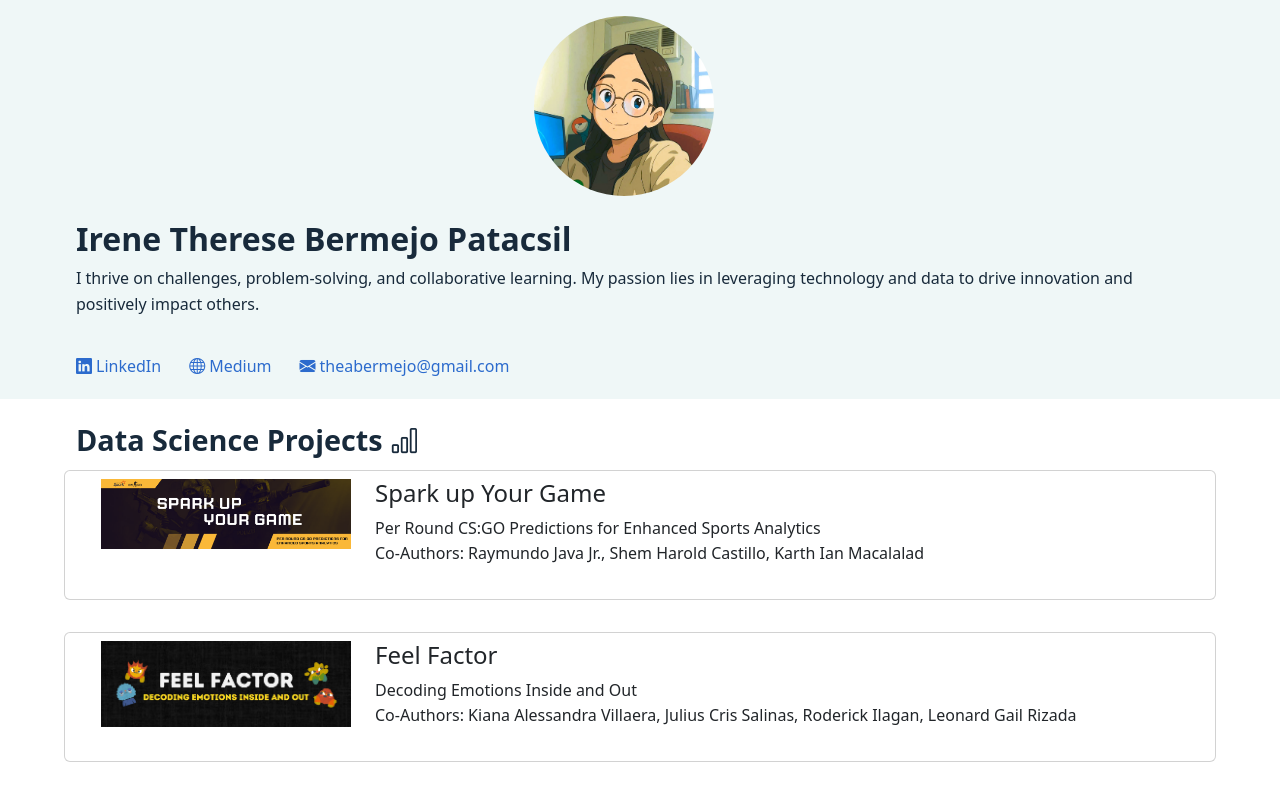
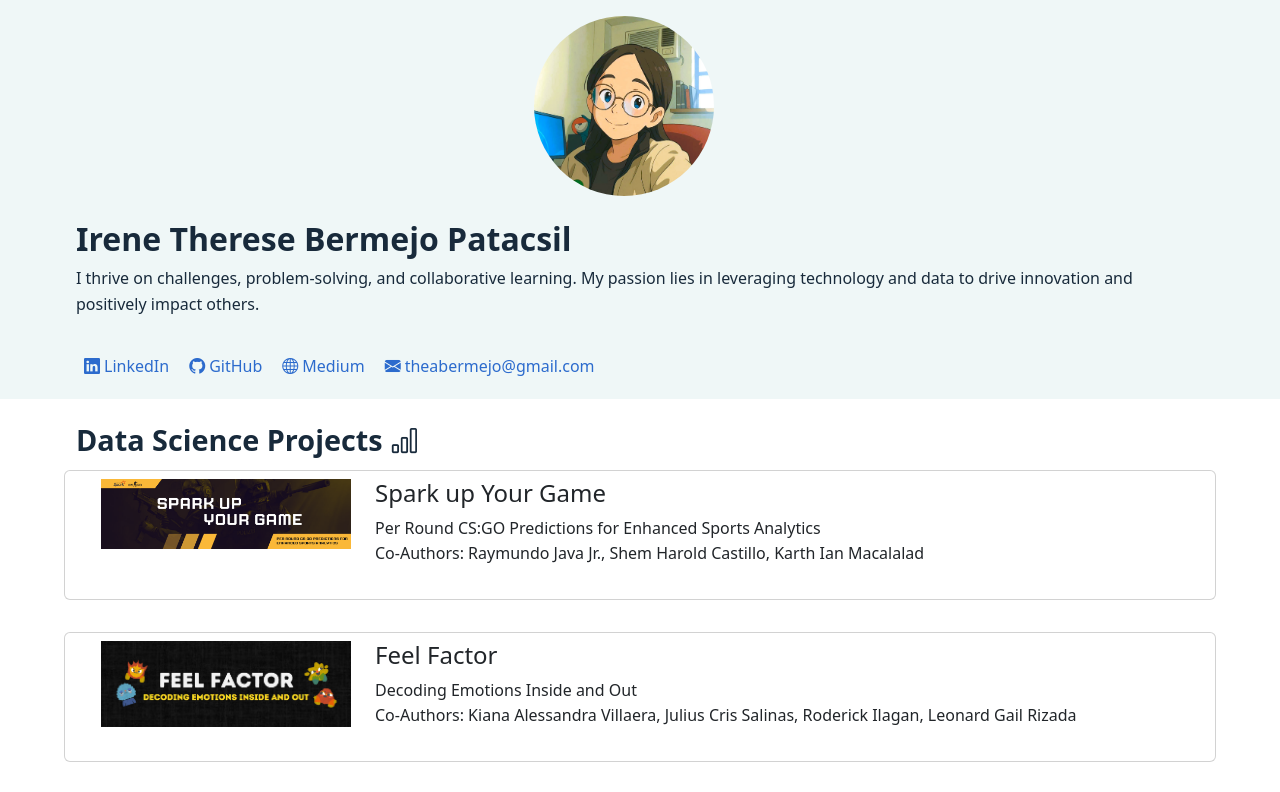
Before and after one commit to irenetherese/irenetherese.github.io, an Angular app in the folder my-website/: page / in a window 1280 px wide. Shown: the top 792 px of the page. Built offline with nearby package versions, Linux system fonts and the light colour scheme.

Commit message:
Add github link

```diff
--- a/my-website/package.json
+++ b/my-website/package.json
@@ -7,6 +7,7 @@
     "build": "ng build",
     "watch": "ng build --watch --configuration development",
     "test": "ng test",
+    "build-deploy": "ng build --configuration production && gh-pages -d dist/my-website/browser",
     "deploy": "gh-pages -d dist/my-website/browser"
   },
   "private": true,
--- a/my-website/src/app/app.component.html
+++ b/my-website/src/app/app.component.html
@@ -11,13 +11,16 @@
           My passion lies in leveraging technology and data to drive innovation and positively impact others.</p>
         <!-- Social Links -->
         <div class="social-links d-flex flex-wrap ">
-          <a class="my-1" href="https://www.linkedin.com/in/irenetherese/" target="_blank">
+          <a class="my-1 mx-2" href="https://www.linkedin.com/in/irenetherese/" target="_blank">
             <i class="bi bi-linkedin"></i><span class="mx-1">LinkedIn</span>
           </a>
-          <a class="my-1 mx-4" href="https://medium.com/@theabermejo_46606" target="_blank">
+          <a class="my-1 mx-2" href="https://github.com/irenetherese" target="_blank">
+            <i class="bi bi-github"></i><span class="mx-1">GitHub</span>
+          </a>
+          <a class="my-1 mx-2" href="https://medium.com/@theabermejo_46606" target="_blank">
             <i class="bi bi-globe"></i><span class="mx-1">Medium</span>
           </a>
-          <a class="my-1" href="mailto:theabermejo@gmail.com">
+          <a class="my-1 mx-2" href="mailto:theabermejo@gmail.com">
             <i class="bi bi-envelope-fill"></i><span class="mx-1">{{"theabermejo@gmail.com"}}
             </span>
           </a>
```
Also changed, not shown: 1 other file (tests, documents, lock files or other folders).
